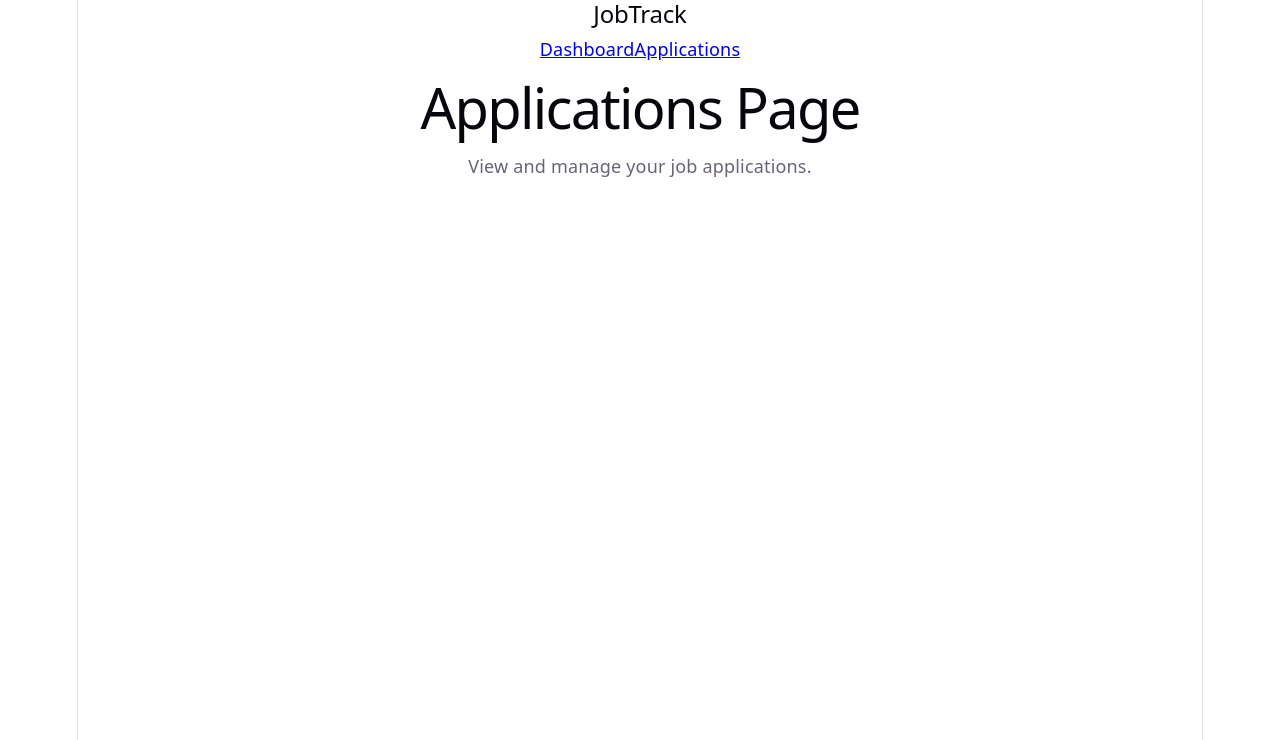
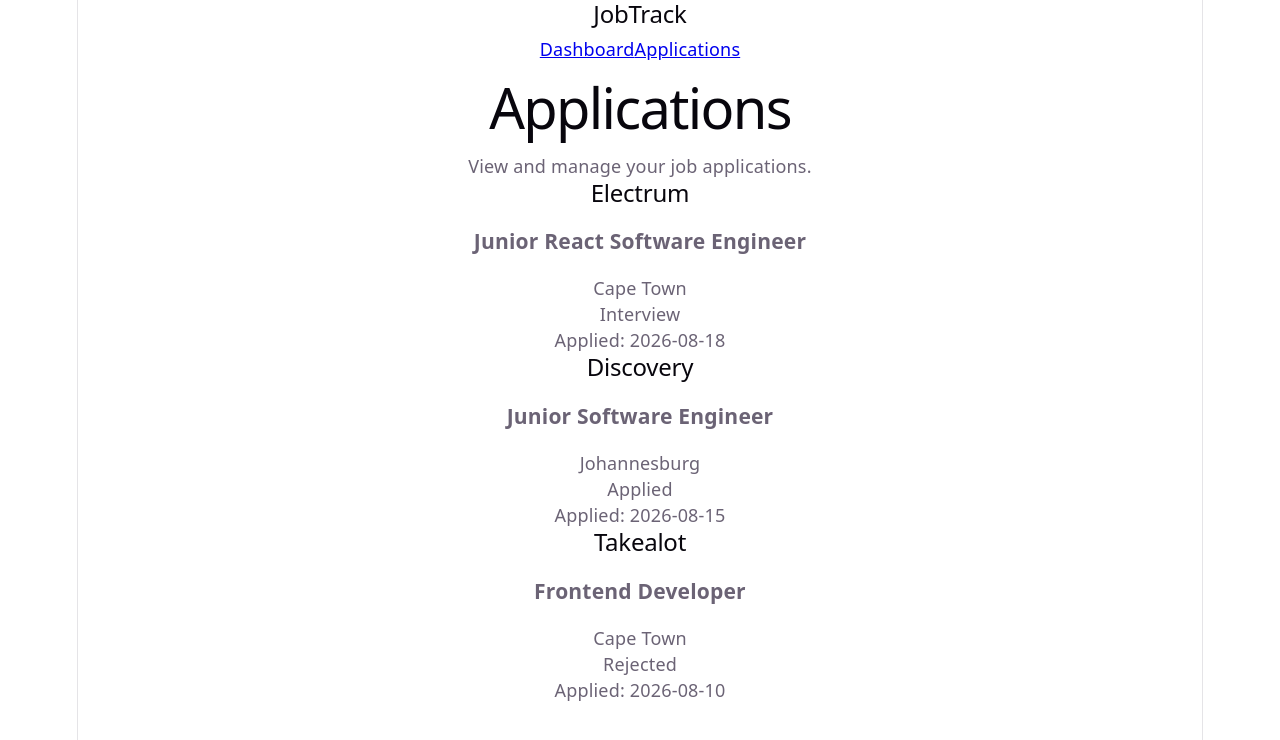
Before and after one commit to VividHydra28/job-application-tracker, a React (Vite) app: page /applications in a window 1280 px wide. Shown: the top 740 px of the page. Built offline with nearby package versions, Linux system fonts and the light colour scheme.

Commit message:
Build application list with mock data

```diff
--- /dev/null
+++ b/src/components/ApplicationCard.tsx
@@ -0,0 +1,24 @@
+import type { JobApplication } from "../types/application";
+import StatusBadge from "./StatusBadge";
+
+interface ApplicationCardProps {
+  application: JobApplication;
+}
+
+function ApplicationCard({ application }: ApplicationCardProps) {
+  return (
+    <article>
+      <h2>{application.company}</h2>
+
+      <h3>{application.position}</h3>
+
+      <p>{application.location}</p>
+
+      <StatusBadge status={application.status} />
+
+      <p>Applied: {application.dateApplied}</p>
+    </article>
+  );
+}
+
+export default ApplicationCard;
--- /dev/null
+++ b/src/components/StatusBadge.tsx
@@ -0,0 +1,11 @@
+import type { ApplicationStatus } from "../types/application";
+
+interface StatusBadgeProps {
+  status: ApplicationStatus;
+}
+
+function StatusBadge({ status }: StatusBadgeProps) {
+  return <span>{status}</span>;
+}
+
+export default StatusBadge;
--- a/src/pages/Applications.tsx
+++ b/src/pages/Applications.tsx
@@ -1,13 +1,23 @@
-
+import ApplicationCard from "../components/ApplicationCard";
+import { mockApplications } from "../utils/mockApplications";
 
 function Applications() {
-    return (
-        <div>
-            <h1>Applications Page</h1>
-            <p>View and manage your job applications.</p>
-        </div>
-    );
+  return (
+    <main>
+      <h1>Applications</h1>
+
+      <p>View and manage your job applications.</p>
+
+      <section>
+        {mockApplications.map((application) => (
+          <ApplicationCard
+            key={application.id}
+            application={application}
+          />
+        ))}
+      </section>
+    </main>
+  );
 }
 
-
 export default Applications;
--- /dev/null
+++ b/src/utils/mockApplications.ts
@@ -0,0 +1,58 @@
+import type { JobApplication } from "../types/application";
+
+export const mockApplications: JobApplication[] = [
+  {
+    id: "1",
+    company: "Electrum",
+    position: "Junior React Software Engineer",
+    location: "Cape Town",
+    status: "Interview",
+    dateApplied: "2026-08-18",
+    jobUrl: "https://example.com",
+    salary: "R25,000 - R30,000",
+    notes: "Technical interview scheduled.",
+  },
+  {
+    id: "2",
+    company: "Discovery",
+    position: "Junior Software Engineer",
+    location: "Johannesburg",
+    status: "Applied",
+    dateApplied: "2026-08-15",
+    jobUrl: "https://example.com",
+    salary: "R22,000 - R28,000",
+    notes: "Application submitted through company website.",
+  },
+  {
+    id: "3",
+    company: "Takealot",
+    position: "Frontend Developer",
+    location: "Cape Town",
+    status: "Rejected",
+    dateApplied: "2026-08-10",
+    jobUrl: "https://example.com",
+    notes: "Application unsuccessful.",
+  },
+];
+
+/*
+mockApplications.push({
+  id: "4",
+  company: "Amazon",
+  position: "Junior Software Engineer",
+  location: "Durban",
+  status: "Applied",
+  dateApplied: "2026-08-20",
+  jobUrl: "https://example.com",
+  salary: "R25,000 - R30,000",
+  notes: "Application submitted through company website.",
+});
+*/
+
+/*
+mockApplications.sort((a, b) => {
+  const dateA = new Date(a.dateApplied);
+  const dateB = new Date(b.dateApplied);
+  return dateB.getTime() - dateA.getTime();
+});
+*/
```
